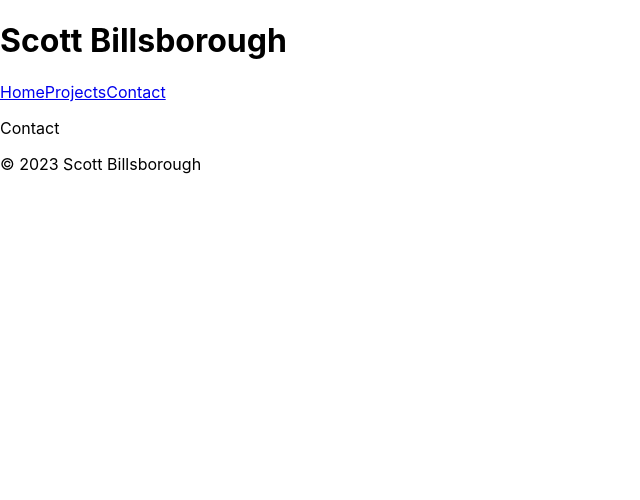
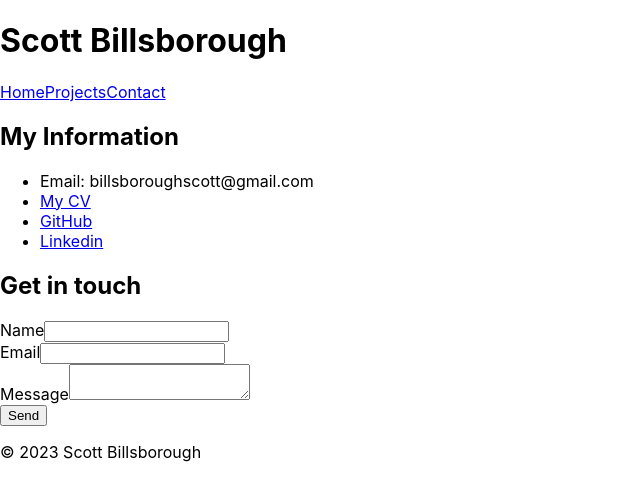
Before and after one commit to sbillsborough/react-portfolio, a React (Create React App) app in the folder react-portfolio/: page /#/contact in a window 1280 px wide. Shown: the top 500 px of the page, without its empty margins (0-640 px from the left). Built offline with nearby package versions, Linux system fonts and the light colour scheme.

Commit message:
contact form is finished

```diff
--- a/react-portfolio/src/pages/Contact.js
+++ b/react-portfolio/src/pages/Contact.js
@@ -1,8 +1,67 @@
-function Contact() {
+import React from "react";
+const Contact = () => {
+  const [formStatus, setFormStatus] = React.useState("Send");
+  const onSubmit = (e) => {
+    e.preventDefault();
+    setFormStatus("Submitting...");
+    const { name, email, message } = e.target.elements;
+    let conFom = {
+      name: name.value,
+      email: email.value,
+      message: message.value,
+    };
+    console.log(conFom);
+  };
   return (
-    <div className="contact">
-      <p>Contact</p>
+    <div className="container mt-5">
+      <h2>My Information</h2>
+      <ul>
+        <li>Email: billsboroughscott@gmail.com</li>
+        <li>
+          <a
+            href="https://docs.google.com/document/d/1jK2UPUtZUg3-36E1klYv7rK2zEPrgHrOlqdM6zpWD20/edit?usp=sharing"
+            target="_blank"
+          >
+            My CV
+          </a>
+        </li>
+        <li>
+          <a href="https://github.com/sbillsborough">GitHub</a>
+        </li>
+        <li>
+          <a
+            href="https://www.linkedin.com/in/scott-billsborough/"
+            target="_blank"
+          >
+            Linkedin
+          </a>
+        </li>
+      </ul>
+      <h2 className="mb-3">Get in touch</h2>
+      <form onSubmit={onSubmit}>
+        <div className="mb-3">
+          <label className="form-label" htmlFor="name">
+            Name
+          </label>
+          <input className="form-control" type="text" id="name" required />
+        </div>
+        <div className="mb-3">
+          <label className="form-label" htmlFor="email">
+            Email
+          </label>
+          <input className="form-control" type="email" id="email" required />
+        </div>
+        <div className="mb-3">
+          <label className="form-label" htmlFor="message">
+            Message
+          </label>
+          <textarea className="form-control" id="message" required />
+        </div>
+        <button className="btn btn-danger" type="submit">
+          {formStatus}
+        </button>
+      </form>
     </div>
   );
-}
+};
 export default Contact;
```
